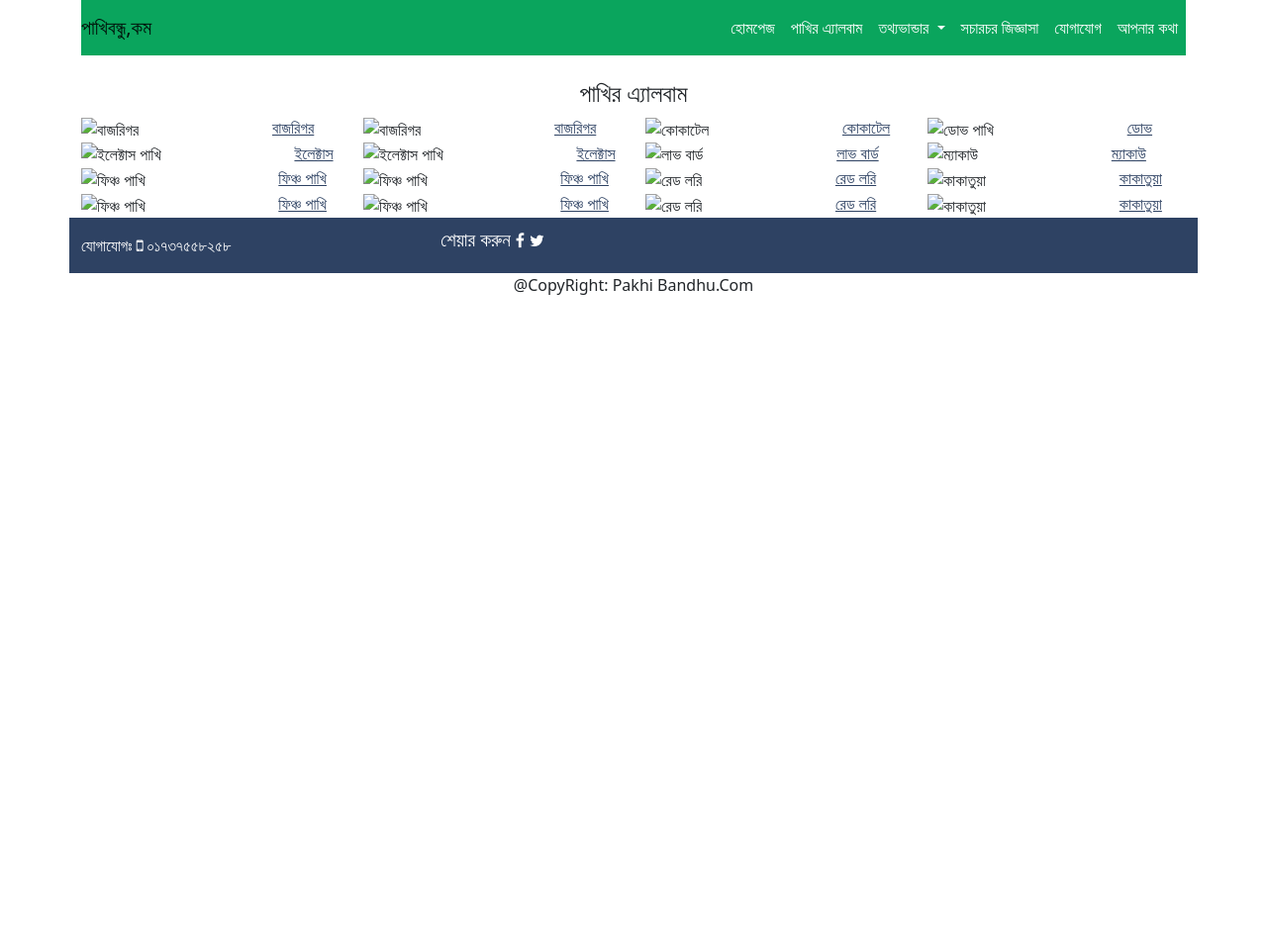
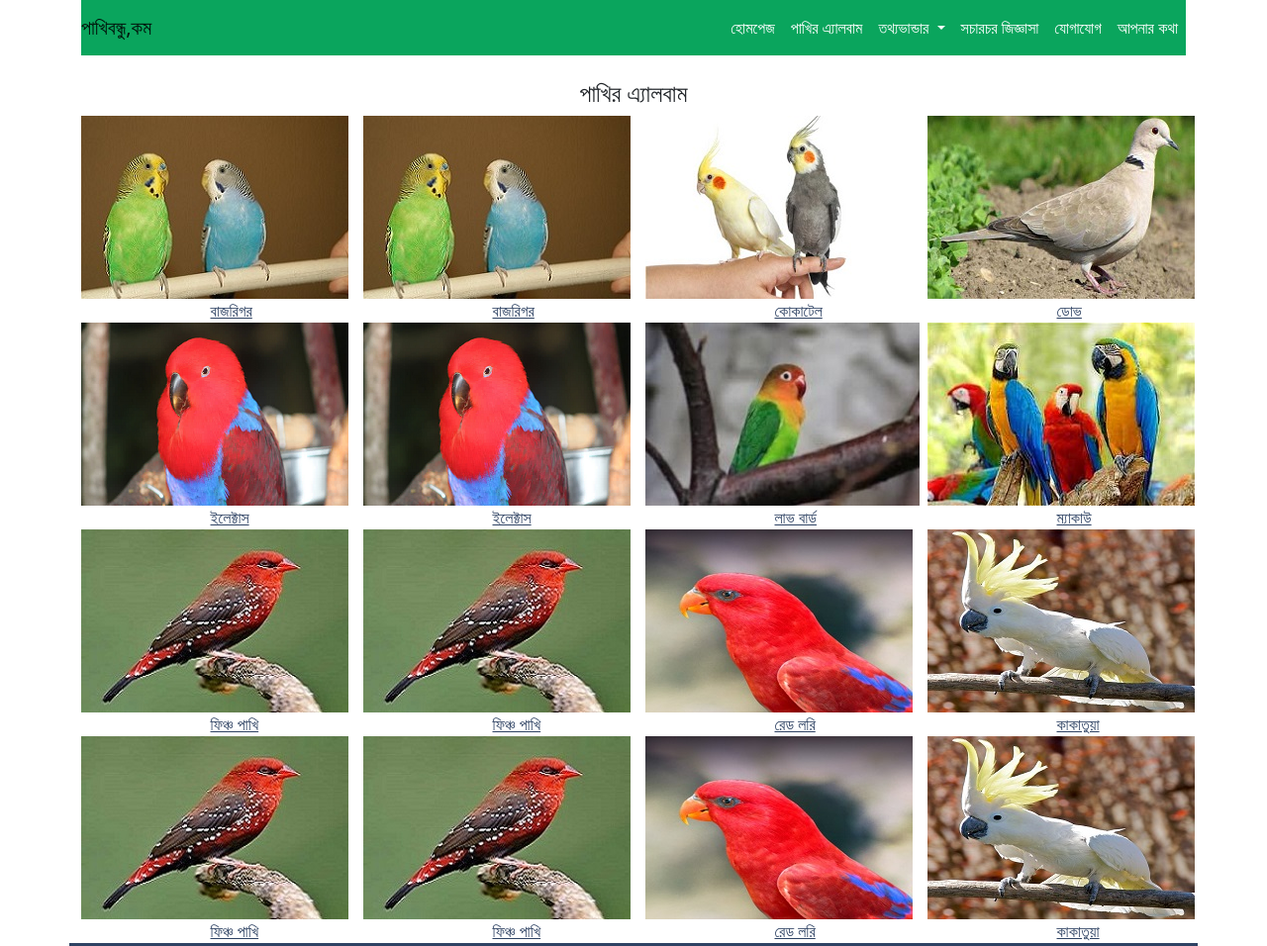
Before and after one commit to SUSHANTA-SUST/bird, a plain HTML site: page Album.html in a window 1280 px wide. Shown: the top 956 px of the page at 99% size. Before the commit the page ends 800 px from the top, so only its background shows below. Drawn offline with nearby package versions, Linux system fonts and the light colour scheme; a script that the page names is missing; a web font is replaced by a local one.

Commit message:
Update Album.html

```diff
--- a/Album.html
+++ b/Album.html
@@ -83,69 +83,69 @@
             <h5 id="albumTitle"> পাখির এ্যালবাম</h5>
 
             <div class="albumBird col-xl-3 col-lg-4 col-md-6 col-sm-6 col-xs-6">
-                <img class="responsiveImage" src="Image/Pakhi/Bajrigar1.jpg" alt="বাজরিগর">
+                <img class="responsiveImage" src="Bajrigar1.jpg" alt="বাজরিগর">
                 <a href="#" class="albumBirdNAme">বাজরিগর</a>
             </div>
             <div class="albumBird col-xl-3 col-lg-4 col-md-6 col-sm-6 col-xs-6">
-                <img class="responsiveImage" src="Image/Pakhi/Bajrigar1.jpg" alt="বাজরিগর">
+                <img class="responsiveImage" src="Bajrigar1.jpg" alt="বাজরিগর">
                 <a href="#" class="albumBirdNAme">বাজরিগর</a>
             </div>
             <div class="albumBird col-xl-3 col-lg-4 col-md-6 col-sm-6 col-xs-6">
-                <img class="responsiveImage" src="Image/Pakhi/Cockatiel.jpg" alt="কোকাটেল">
+                <img class="responsiveImage" src="Cockatiel.jpg" alt="কোকাটেল">
                 <a href="#" class="albumBirdNAme">কোকাটেল</a>
             </div>
             <div class="albumBird col-xl-3 col-lg-4 col-md-6 col-sm-6 col-xs-6">
-                <img class="responsiveImage" src="Image/Pakhi/Dove Bird.jpg" alt="ডোভ পাখি">
+                <img class="responsiveImage" src="Dove Bird.jpg" alt="ডোভ পাখি">
                 <a href="#" class="albumBirdNAme">ডোভ</a>
             </div>
             <div class="albumBird col-xl-3 col-lg-4 col-md-6 col-sm-6 col-xs-6">
-                <img class="responsiveImage" src="Image/Pakhi/electus.png" alt="ইলেক্টাস পাখি">
+                <img class="responsiveImage" src="electus.png" alt="ইলেক্টাস পাখি">
                 <a href="#" class="albumBirdNAme"> ইলেক্টাস</a>
             </div>
             <div class="albumBird col-xl-3 col-lg-4 col-md-6 col-sm-6 col-xs-6">
-                <img class="responsiveImage" src="Image/Pakhi/electus.png" alt="ইলেক্টাস পাখি">
+                <img class="responsiveImage" src="electus.png" alt="ইলেক্টাস পাখি">
                 <a href="#" class="albumBirdNAme"> ইলেক্টাস</a>
             </div>
             <div class="albumBird col-xl-3 col-lg-4 col-md-6 col-sm-6 col-xs-6">
-                <img class="responsiveImage" src="Image/Pakhi/lovebird.jfif" alt="লাভ বার্ড">
+                <img class="responsiveImage" src="lovebird.jfif" alt="লাভ বার্ড">
                 <a href="#" class="albumBirdNAme"> লাভ বার্ড</a>
             </div>
             <div class="albumBird col-xl-3 col-lg-4 col-md-6 col-sm-6 col-xs-6">
-                <img class="responsiveImage" src="Image/Pakhi/Macau.jfif" alt="ম্যাকাউ">
+                <img class="responsiveImage" src="Macau.jfif" alt="ম্যাকাউ">
                 <a href="#" class="albumBirdNAme"> ম্যাকাউ</a>
             </div>
 
             <div class="albumBird col-xl-3 col-lg-4 col-md-6 col-sm-6 col-xs-6">
-                <img class="responsiveImage" src="Image/Pakhi/phinch.jpg" alt="ফিঞ্চ পাখি">
+                <img class="responsiveImage" src="phinch.jpg" alt="ফিঞ্চ পাখি">
                 <a href="#" class="albumBirdNAme"> ফিঞ্চ পাখি</a>
             </div>
             <div class="albumBird col-xl-3 col-lg-4 col-md-6 col-sm-6 col-xs-6">
-                <img class="responsiveImage" src="Image/Pakhi/phinch.jpg" alt="ফিঞ্চ পাখি">
+                <img class="responsiveImage" src="phinch.jpg" alt="ফিঞ্চ পাখি">
                 <a href="#" class="albumBirdNAme"> ফিঞ্চ পাখি</a>
             </div>
             <div class="albumBird col-xl-3 col-lg-4 col-md-6 col-sm-6 col-xs-6">
-                <img class="responsiveImage" src="Image/Pakhi/RedLorry.jpg" alt="রেড লরি">
+                <img class="responsiveImage" src="RedLorry.jpg" alt="রেড লরি">
                 <a href="#" class="albumBirdNAme"> রেড লরি</a>
             </div>
             <div class="albumBird col-xl-3 col-lg-4 col-md-6 col-sm-6 col-xs-6">
-                <img class="responsiveImage" src="Image/Pakhi/kakatuaa.jpg" alt="কাকাতুয়া">
+                <img class="responsiveImage" src="kakatuaa.jpg" alt="কাকাতুয়া">
                 <a href="#" class="albumBirdNAme"> কাকাতুয়া</a>
             </div>
 
             <div class="albumBird col-xl-3 col-lg-4 col-md-6 col-sm-6 col-xs-6">
-                <img class="responsiveImage" src="Image/Pakhi/phinch.jpg" alt="ফিঞ্চ পাখি">
+                <img class="responsiveImage" src="phinch.jpg" alt="ফিঞ্চ পাখি">
                 <a href="#" class="albumBirdNAme"> ফিঞ্চ পাখি</a>
             </div>
             <div class="albumBird col-xl-3 col-lg-4 col-md-6 col-sm-6 col-xs-6">
-                <img class="responsiveImage" src="Image/Pakhi/phinch.jpg" alt="ফিঞ্চ পাখি">
+                <img class="responsiveImage" src="phinch.jpg" alt="ফিঞ্চ পাখি">
                 <a href="#" class="albumBirdNAme"> ফিঞ্চ পাখি</a>
             </div>
             <div class="albumBird col-xl-3 col-lg-4 col-md-6 col-sm-6 col-xs-6">
-                <img class="responsiveImage" src="Image/Pakhi/RedLorry.jpg" alt="রেড লরি">
+                <img class="responsiveImage" src="RedLorry.jpg" alt="রেড লরি">
                 <a href="#" class="albumBirdNAme"> রেড লরি</a>
             </div>
             <div class="albumBird col-xl-3 col-lg-4 col-md-6 col-sm-6 col-xs-6">
-                <img class="responsiveImage" src="Image/Pakhi/kakatuaa.jpg" alt="কাকাতুয়া">
+                <img class="responsiveImage" src="kakatuaa.jpg" alt="কাকাতুয়া">
                 <a href="#" class="albumBirdNAme"> কাকাতুয়া</a>
             </div>
         </div>
```
